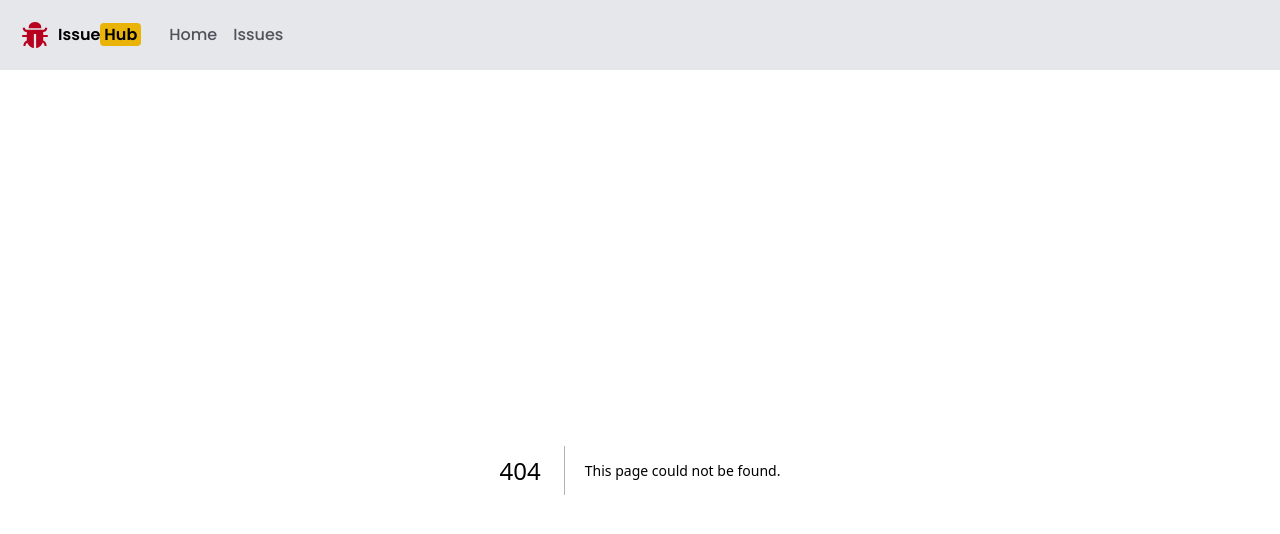
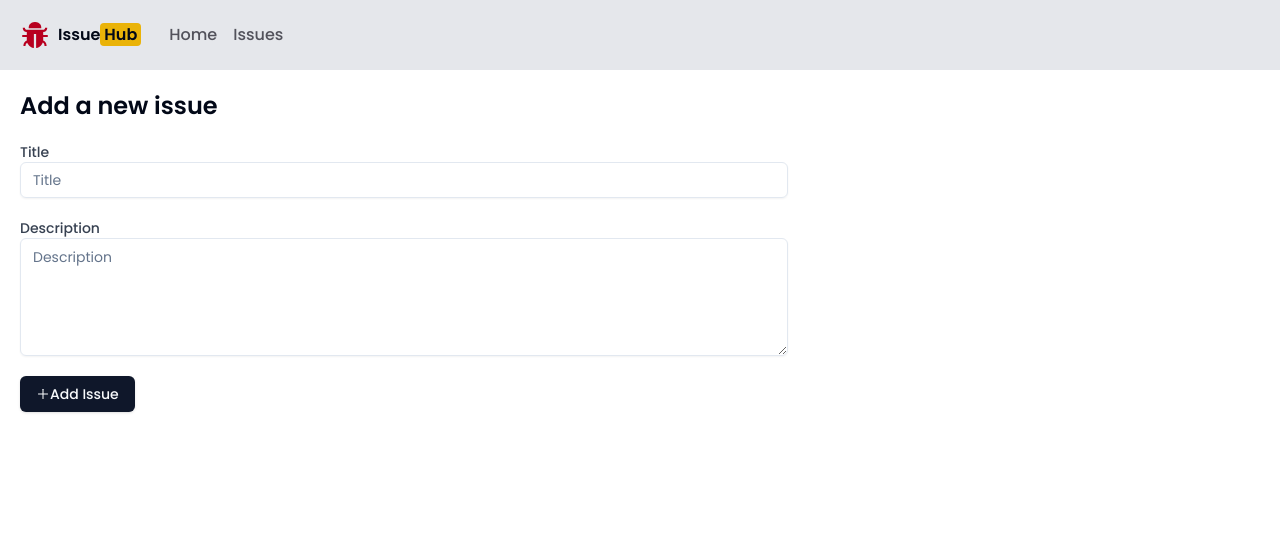
Before and after one commit to SajjanKarn/Issue-Hub, a Next.js app: page /issues/new in a window 1280 px wide. Before the commit this address had no page. Shown: the top 534 px of the page. Built offline with nearby package versions, Linux system fonts and the light colour scheme.

Commit message:
feat: design /issue/new page

```diff
--- /dev/null
+++ b/app/issues/new/page.tsx
@@ -0,0 +1,85 @@
+"use client";
+import { Button } from "@/components/ui/button";
+import { Input } from "@/components/ui/input";
+import { Textarea } from "@/components/ui/textarea";
+import React, { useState } from "react";
+import { AiOutlinePlus } from "react-icons/ai";
+
+interface Issue {
+  title: string;
+  description: string;
+}
+
+const NewIssuesPage = () => {
+  const [issue, setIssue] = useState<Issue>({
+    title: "",
+    description: "",
+  });
+
+  const handleInputChange = (
+    e:
+      | React.ChangeEvent<HTMLInputElement>
+      | React.ChangeEvent<HTMLTextAreaElement>
+  ) => {
+    setIssue({
+      ...issue,
+      [e.target.name]: e.target.value,
+    });
+  };
+
+  const handleFormSubmit = async (e: React.FormEvent<HTMLFormElement>) => {
+    e.preventDefault();
+
+    console.log(issue);
+  };
+
+  return (
+    <div className="p-5">
+      <h1 className="text-2xl font-semibold">Add a new issue</h1>
+
+      <form className="max-w-3xl" onSubmit={handleFormSubmit}>
+        <div className="mt-5">
+          <label
+            htmlFor="title"
+            className="block text-sm font-medium text-gray-700"
+          >
+            Title
+          </label>
+          <Input
+            placeholder="Title"
+            id="title"
+            value={issue.title}
+            onChange={handleInputChange}
+            name="title"
+          />
+        </div>
+
+        <div className="mt-5">
+          <label
+            htmlFor="description"
+            className="block text-sm font-medium text-gray-700"
+          >
+            Description
+          </label>
+          <Textarea
+            id="description"
+            value={issue.description}
+            onChange={handleInputChange}
+            placeholder="Description"
+            name="description"
+            rows={5}
+          />
+        </div>
+
+        <div className="mt-5">
+          <Button type="submit">
+            <AiOutlinePlus />
+            Add Issue
+          </Button>
+        </div>
+      </form>
+    </div>
+  );
+};
+
+export default NewIssuesPage;
--- /dev/null
+++ b/app/issues/page.tsx
@@ -0,0 +1,15 @@
+import { Button } from "@/components/ui/button";
+import Link from "next/link";
+import React from "react";
+
+const IssuesPage = () => {
+  return (
+    <div className="p-3">
+      <Link href="/issues/new">
+        <Button>New Issue</Button>
+      </Link>
+    </div>
+  );
+};
+
+export default IssuesPage;
--- /dev/null
+++ b/components/ui/input.tsx
@@ -0,0 +1,25 @@
+import * as React from "react"
+
+import { cn } from "@/lib/utils"
+
+export interface InputProps
+  extends React.InputHTMLAttributes<HTMLInputElement> {}
+
+const Input = React.forwardRef<HTMLInputElement, InputProps>(
+  ({ className, type, ...props }, ref) => {
+    return (
+      <input
+        type={type}
+        className={cn(
+          "flex h-9 w-full rounded-md border border-input bg-transparent px-3 py-1 text-sm shadow-sm transition-colors file:border-0 file:bg-transparent file:text-sm file:font-medium file:text-foreground placeholder:text-muted-foreground focus-visible:outline-none focus-visible:ring-1 focus-visible:ring-ring disabled:cursor-not-allowed disabled:opacity-50",
+          className
+        )}
+        ref={ref}
+        {...props}
+      />
+    )
+  }
+)
+Input.displayName = "Input"
+
+export { Input }
--- /dev/null
+++ b/components/ui/textarea.tsx
@@ -0,0 +1,24 @@
+import * as React from "react"
+
+import { cn } from "@/lib/utils"
+
+export interface TextareaProps
+  extends React.TextareaHTMLAttributes<HTMLTextAreaElement> {}
+
+const Textarea = React.forwardRef<HTMLTextAreaElement, TextareaProps>(
+  ({ className, ...props }, ref) => {
+    return (
+      <textarea
+        className={cn(
+          "flex min-h-[60px] w-full rounded-md border border-input bg-transparent px-3 py-2 text-sm shadow-sm placeholder:text-muted-foreground focus-visible:outline-none focus-visible:ring-1 focus-visible:ring-ring disabled:cursor-not-allowed disabled:opacity-50",
+          className
+        )}
+        ref={ref}
+        {...props}
+      />
+    )
+  }
+)
+Textarea.displayName = "Textarea"
+
+export { Textarea }
```
